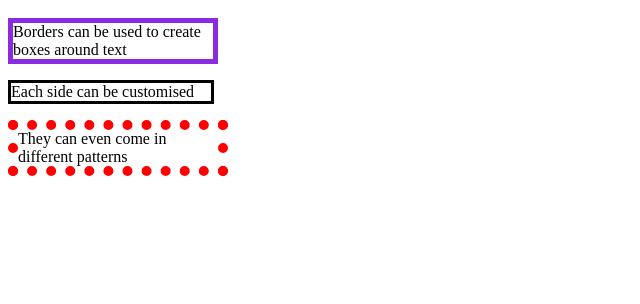
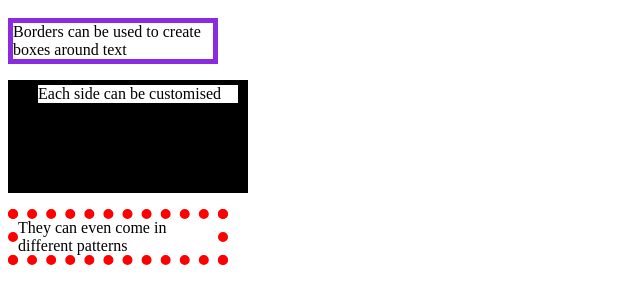
Before and after one commit to Dshirley1234/test-website, a plain HTML site: page Pages/Worksheet 11/Border.html in a window 1280 px wide. Shown: the part 48-352 px from the top of the page, without its empty margins (0-640 px from the left). Drawn offline with Linux system fonts and the light colour scheme.

Commit message:
Changing a post to get

```diff
--- a/Pages/Worksheet 11/Border.html
+++ b/Pages/Worksheet 11/Border.html
@@ -1,7 +1,7 @@
 <html>
     <head>
     <style>
-        p{
+        p {
             width: 200px;
             border-style: solid;
         }
@@ -9,8 +9,8 @@
             border-width: 5px;
             border-color:blueviolet;
         }
-        p.two{
-            border-width:3px,6px,19,50px;
+        p.also{
+            border-width:5px 10px 90px 30px;
             border-color:burlywood,lime, palevioletred,blue;
         }
         p.three{
@@ -24,8 +24,8 @@
     <title>Borders</title>
     <body>
     <h1>Borders</h1>
-    <p class ="one">Borders can be used to create boxes around text</p>
-    <p class ="two">Each side can be customised</p>
+    <p class = "one">Borders can be used to create boxes around text</p>
+    <p class = "also">Each side can be customised</p>
     <p class = "three">They can even come in different patterns</p>
     </body>
 </html>
```
Also changed, not shown: Pages/forms.html (+1 -1 lines).
